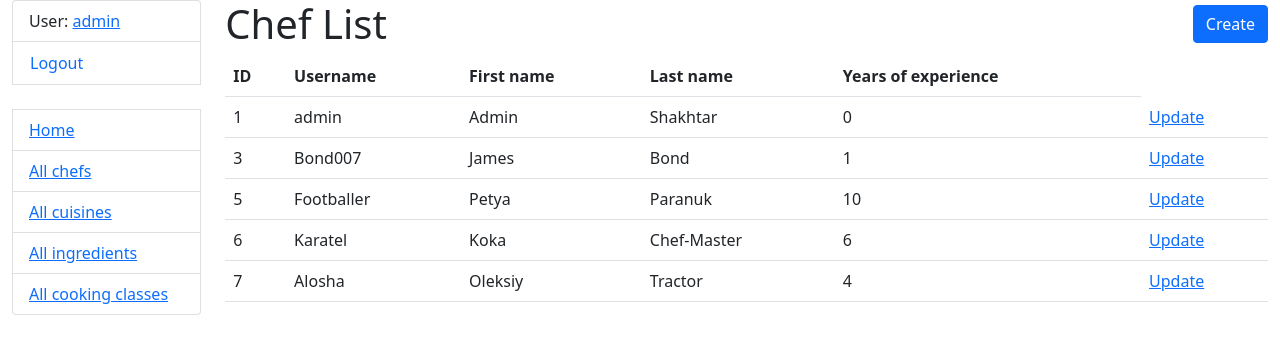
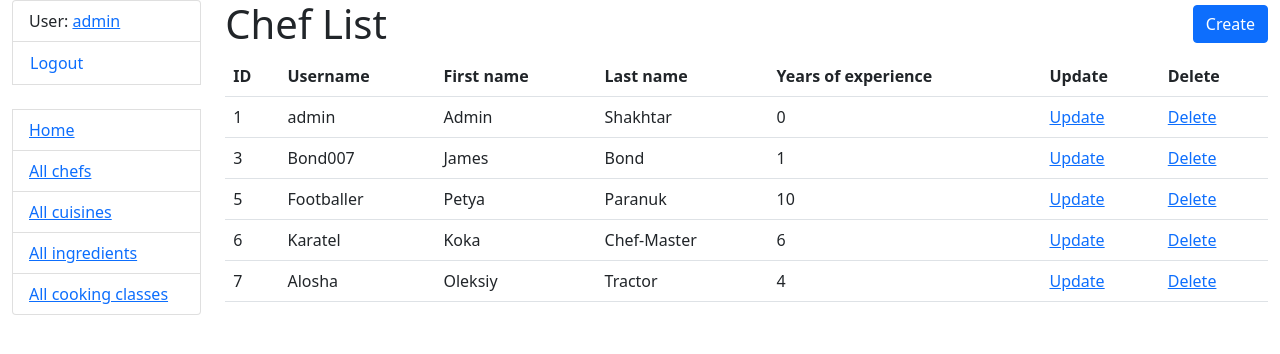
Before and after one commit to KiporenkoMaksym/cook-booker, a Django app: page /chefs/ in a window 1280 px wide. Shown: the top 354 px of the page. Run offline with Django 5.2, Linux system fonts and the light colour scheme; a user stored in the database is signed in; data comes from the database, SQL or seed files in the repository; both versions use the stored data as it was after the commit.

Commit message:
fixed code to chef_list and chef_confirm_delete

```diff
--- a/templates/classes/chef_confirm_delete.html
+++ b/templates/classes/chef_confirm_delete.html
@@ -5,5 +5,6 @@
     {% csrf_token %}
     <h2>Are you sure delete {{ chef.username }}?</h2>
     <input type="submit" value="Yes" class="btn btn-danger">
+    <input type="submit" value="No" class="btn btn-secondary">
   </form>
 {% endblock %}
--- a/templates/classes/chef_list.html
+++ b/templates/classes/chef_list.html
@@ -13,6 +13,8 @@
         <th>First name</th>
         <th>Last name</th>
         <th>Years of experience</th>
+        <th>Update</th>
+        <th>Delete</th>
       </tr>
     {% for chef in chef_list %}
       <tr>
@@ -22,8 +24,13 @@
         <td>{{ chef.last_name }}</td>
         <td>{{ chef.years_of_experience }}</td>
         <td>
-          <a href="{% url "classes:chef-update" chef.pk %}">
+          <a href="{% url 'classes:chef-update' chef.pk %}">
             Update
+          </a>
+        </td>
+        <td>
+          <a href="{% url 'classes:chef-delete' chef.pk %}">
+            Delete
           </a>
         </td>
       </tr>
```
Also changed, not shown: db.sqlite3.
